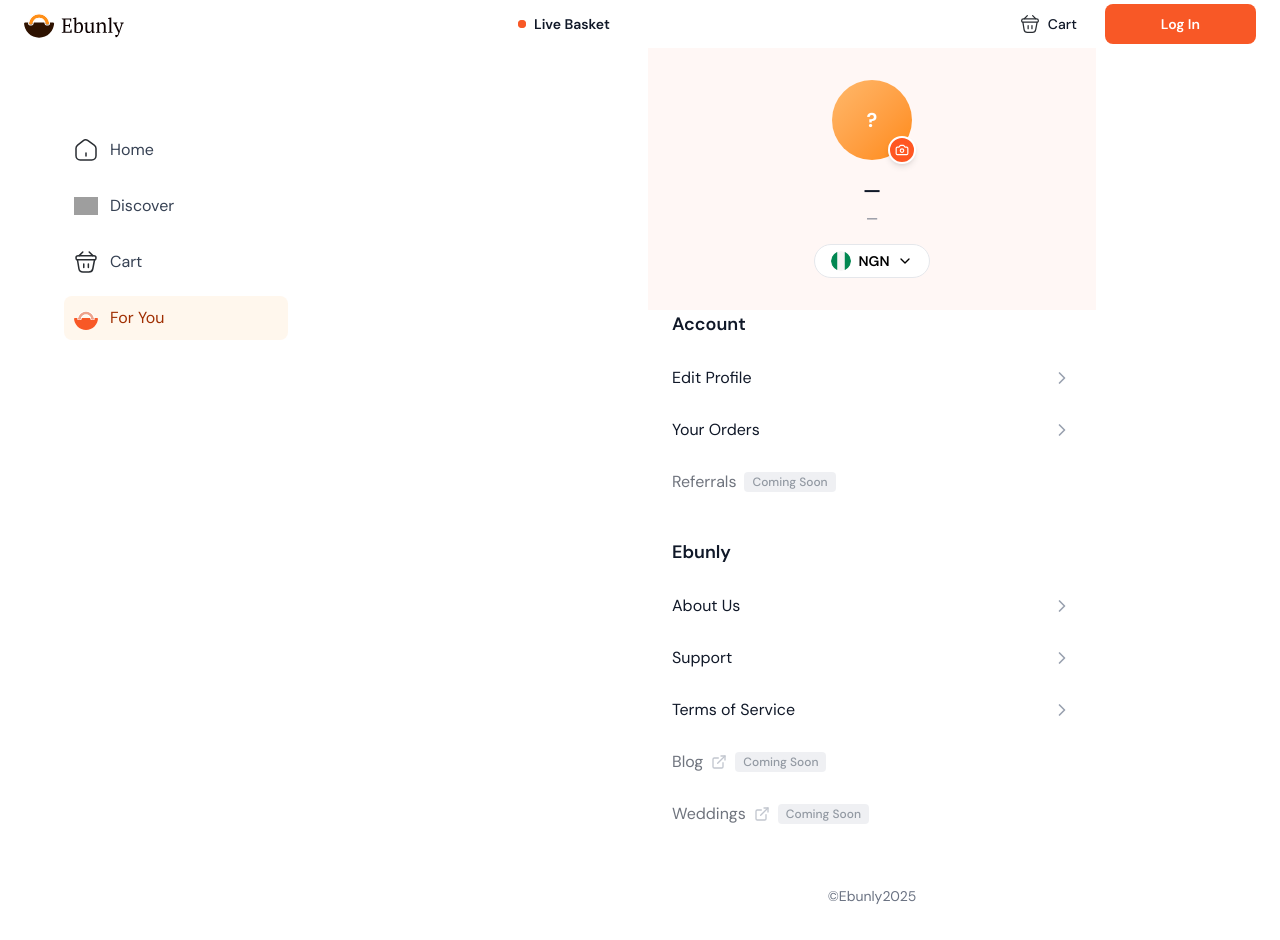
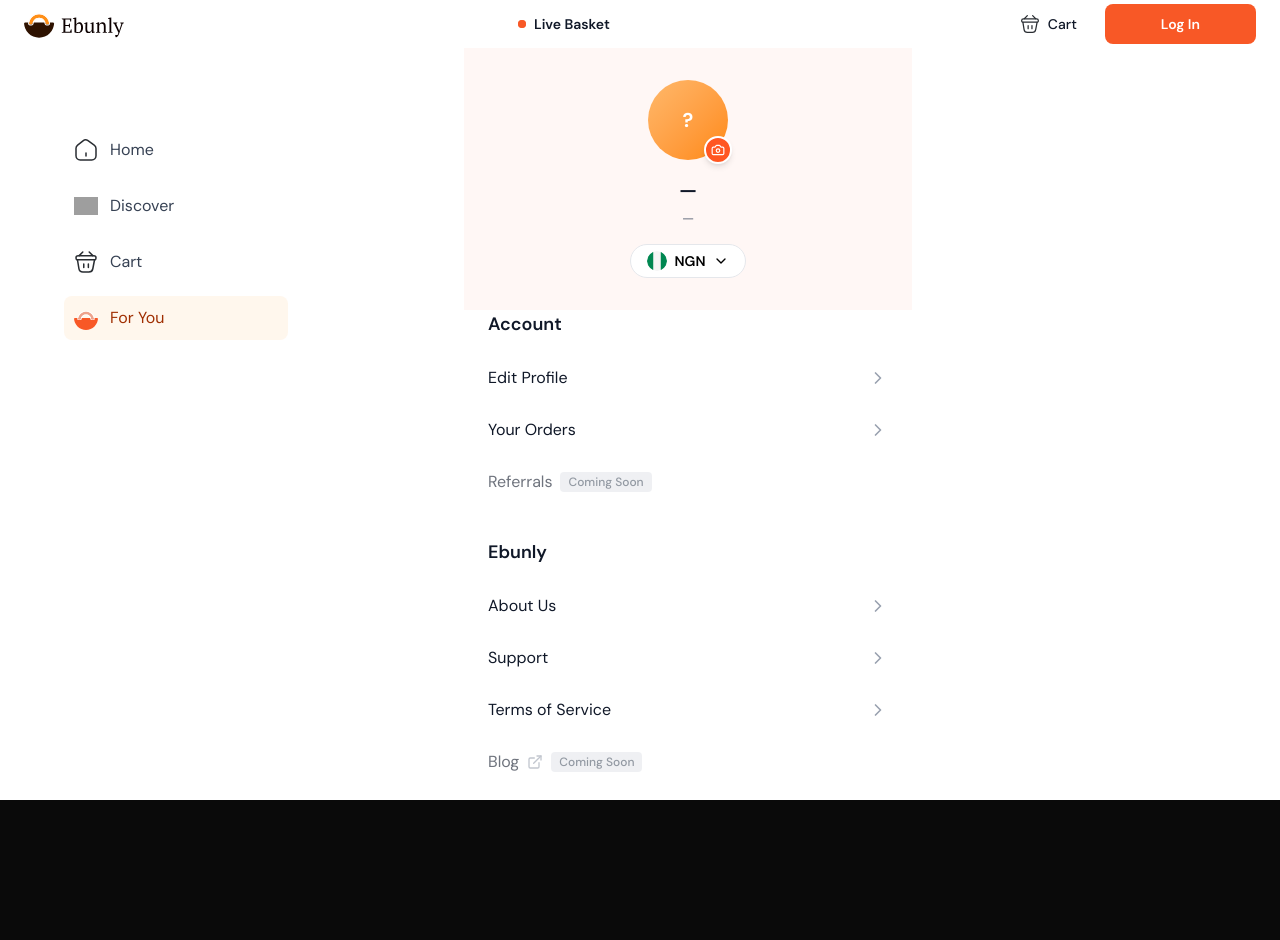
Before and after one commit to ProductDevTeam/ebunly-frontend, a Next.js app: page /profile in a window 1280 px wide. Shown: the top 940 px of the page. After the commit the page ends 800 px from the top, so only its background shows below. Built offline with nearby package versions, Linux system fonts and the light colour scheme; grey boxes are pictures that could not be loaded; a web font is replaced by a local one.

Commit message:
`Update dashboard layout to include horizontal scrollbar and adjust margins`

```diff
--- a/app/(dashboard)/inner.jsx
+++ b/app/(dashboard)/inner.jsx
@@ -27,12 +27,10 @@
   };
 
   return (
-    <div className="w-full bg-white flex flex-col overflow-hidden font-sans">
+    <div className="h-screen w-full bg-white flex flex-col overflow-hidden font-sans">
       {/* ===== NAVBAR ===== */}
       {/* <Navbar /> */}
-
       <TopHeader />
-
       {/* ===== HEADERS ===== */}
       <MobileHeader
         onMenuClick={() => setIsSidebarOpen(true)}
@@ -41,14 +39,13 @@
         className="lg:hidden"
       />
       <DesktopHeader value={tab} onChange={setTab} />
-
       {/* ===== BODY ===== */}
       <div className="flex flex-1 overflow-hidden">
-        <div className="mx-auto max-w-7xl w-full flex gap-8">
+        <div className="md:mx-auto max-w-7xl w-full flex gap-8">
           <Sidebar isOpen={isSidebarOpen} setIsOpen={setIsSidebarOpen} />
 
           <main className="flex-1 flex flex-col overflow-hidden">
-            <div className="flex-1 overflow-y-auto pb-20 lg:pb-0 bg-black ml-36">
+            <div className="flex-1 overflow-y-auto pb-20 lg:pb-0 bg-white ">
               {children}
             </div>
           </main>
--- a/app/(dashboard)/profile/edit/page.jsx
+++ b/app/(dashboard)/profile/edit/page.jsx
@@ -220,7 +220,7 @@
   }
 
   return (
-    <div className="min-h-screen bg-white">
+    <div className="min-h-screen bg-white md:ml-36">
       <div className="max-w-md  px-6 py-8">
         <h1 className="text-2xl font-semibold mb-8">Edit Profile</h1>
 
--- a/app/(dashboard)/profile/page.jsx
+++ b/app/(dashboard)/profile/page.jsx
@@ -32,8 +32,8 @@
 
   return (
     <>
-      <div className="min-h-screen bg-white">
-        <div className="max-w-md mx-auto bg-white">
+      <div className="min-h-screen bg-white md:ml-36">
+        <div className="max-w-md  bg-white">
           {/* User Profile Section — fetches /auth/me internally */}
           <UserProfile onCountryChange={handleCountryChange} />
 
```
